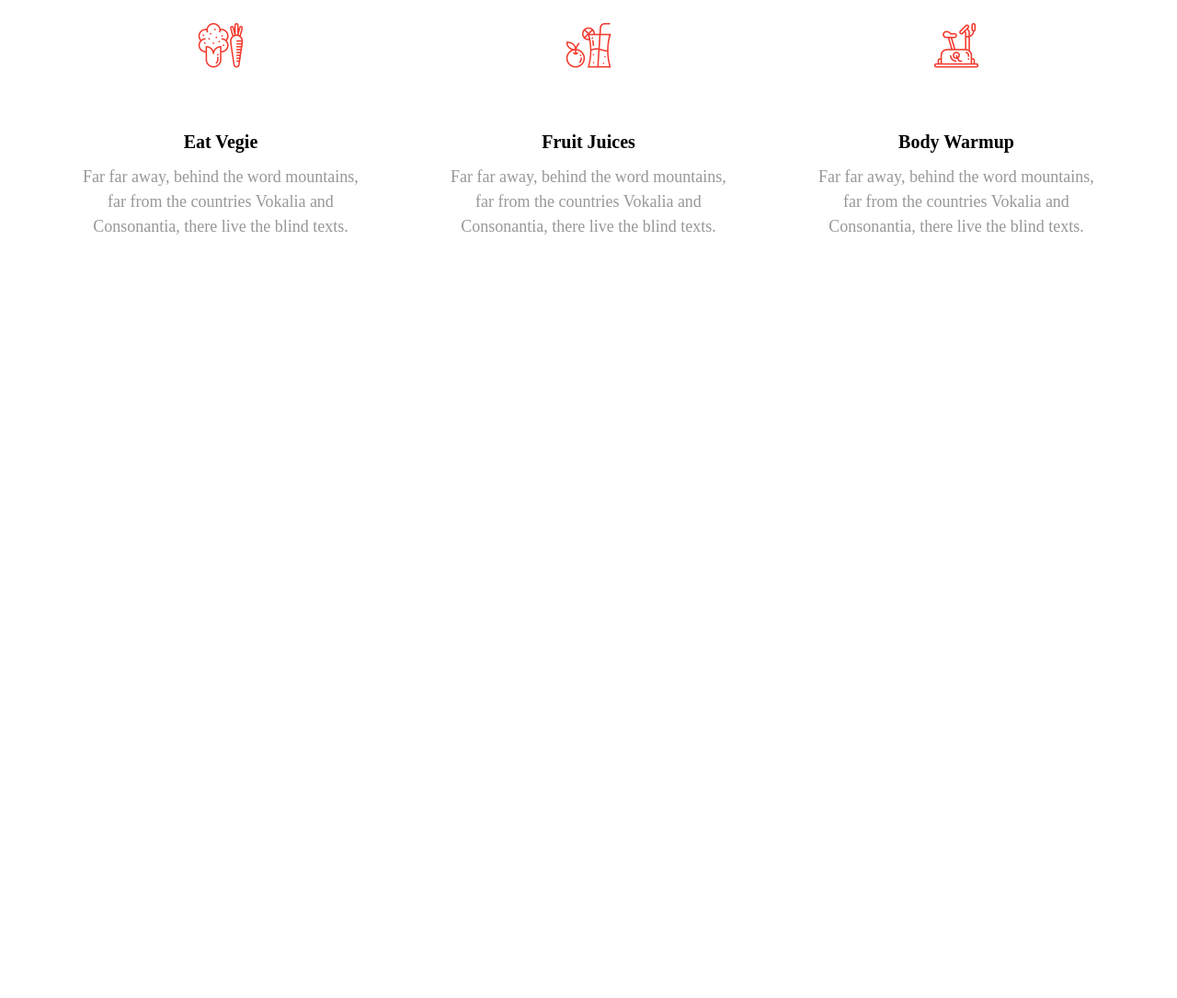
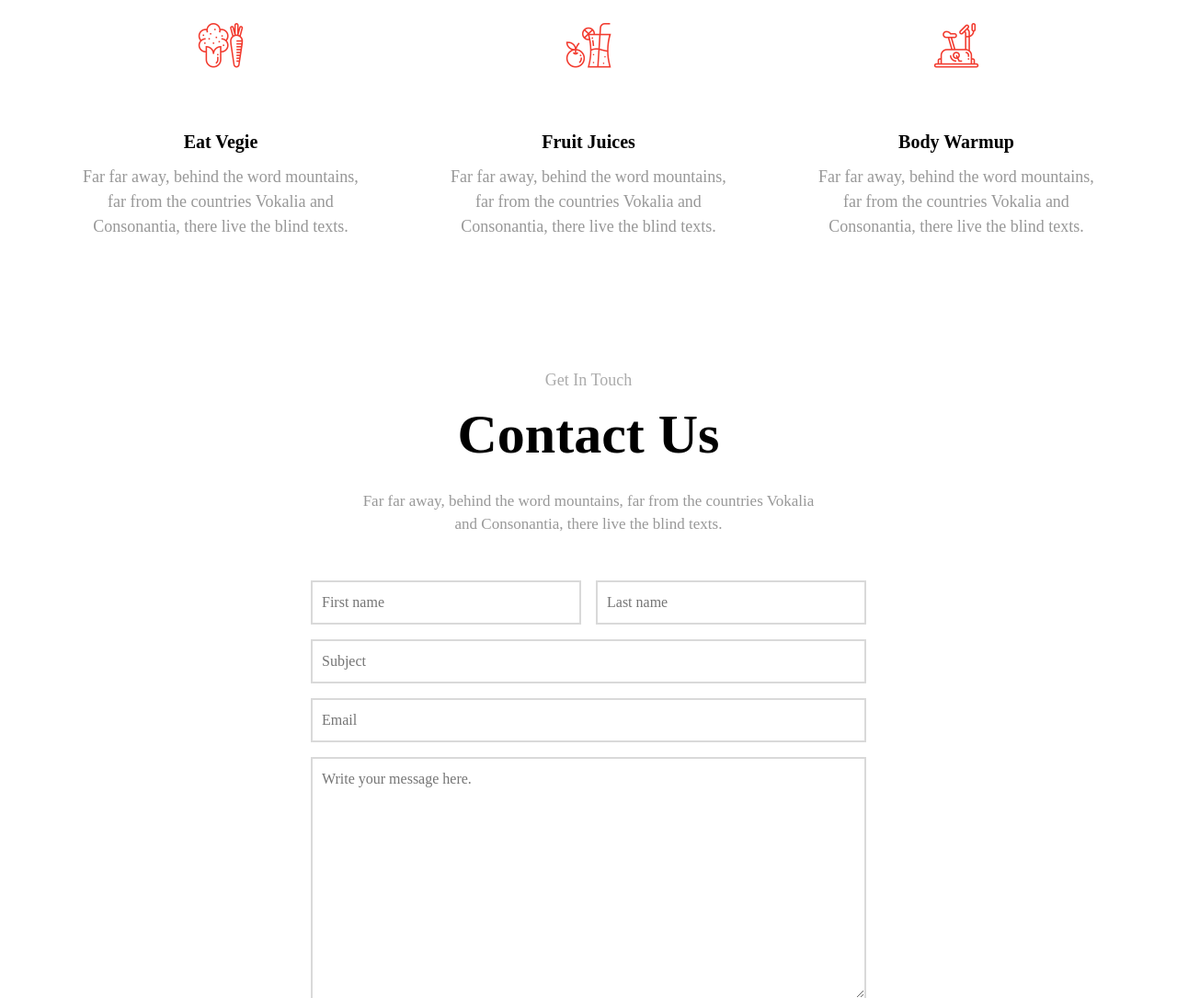
Before and after one commit to shodon2007/stamina, a plain HTML site: page index.html in a window 1280 px wide. Shown: the part 5235-6320 px from the top of the page at 92% size. Before the commit the page ends 5535 px from the top, so only its background shows below. Drawn offline with nearby package versions, Linux system fonts and the light colour scheme; files whose address does not match are found by name; a web font is replaced by a local one.

Commit message:
contact added inputs

```diff
--- a/index.html
+++ b/index.html
@@ -436,6 +436,36 @@
     </div>
 
 
+
+    <div class="contact" id="contact">
+        <div class="body">
+            <div class="services__top">
+                <div class="trainer__subtitle">
+                    Get In Touch
+                </div>
+                <div class="trainer__title">
+                    <h2>
+                        Contact Us
+                    </h2>
+                </div>
+                <div class="trainer__text">
+                    Far far away, behind the word mountains, far from the countries Vokalia and Consonantia, there live
+                    the blind texts.
+                </div>
+            </div>
+
+            <div class="contact__bottom">
+                <div class="contact__two">
+                    <input type="text" placeholder="First name">
+                    <input type="text" placeholder="Last name">
+                </div>
+                <input type="text" placeholder="Subject">
+                <input type="text" placeholder="Email">
+                <textarea placeholder="Write your message here." cols="30" rows="10"></textarea>
+            </div>
+        </div>
+    </div>
+
     <script src="https://cdn.jsdelivr.net/npm/swiper/swiper-bundle.min.js"></script>
     <script src="js/script.js"></script>
 </body>
--- /dev/null
+++ b/scss/_contact.scss
@@ -0,0 +1,38 @@
+.contact__bottom {
+    display: grid;
+    grid-template-columns: 1fr;
+    gap: 20px;
+    max-width: 600px;
+    margin: 0 auto;
+    padding-top: 50px;
+
+    input,
+    textarea {
+        border: 0;
+        outline: 2px solid #9898985f;
+        color: #989898;
+        padding: 10px;
+    }
+
+    input:focus,
+    textarea:focus {
+        outline-color: #f23a2e;
+    }
+
+    textarea {
+        resize: vertical;
+    }
+}
+
+.contact__two {
+    display: grid;
+    grid-template-columns: 1fr 1fr;
+    gap: 20px;
+}
+
+
+@media (max-width: 768px) {
+    .contact__two {
+        grid-template-columns: 1fr;
+    }
+}
--- a/scss/_services.scss
+++ b/scss/_services.scss
@@ -1,3 +1,7 @@
+.services {
+    margin-bottom: 100px;
+}
+
 .services__bottom {
     display: grid;
     grid-template-columns: repeat(3, 1fr);
--- a/scss/_trainer.scss
+++ b/scss/_trainer.scss
@@ -3,6 +3,10 @@
 }
 
 .trainer__top {
+    display: flex;
+    flex-direction: column;
+    align-items: center;
+    justify-content: center;
     text-align: center;
     margin: 0 auto;
     max-width: 600px;
@@ -21,6 +25,7 @@
 }
 
 .trainer__text {
+    align-items: center;
     display: flex;
     justify-content: center;
     text-align: center;
--- a/scss/style.scss
+++ b/scss/style.scss
@@ -9,7 +9,7 @@
 @import "_class";
 @import "_trainer";
 @import "_services";
-
+@import "_contact";
 
 body {
     font-family: Muli;
```
Also changed, not shown: css/style.css.
